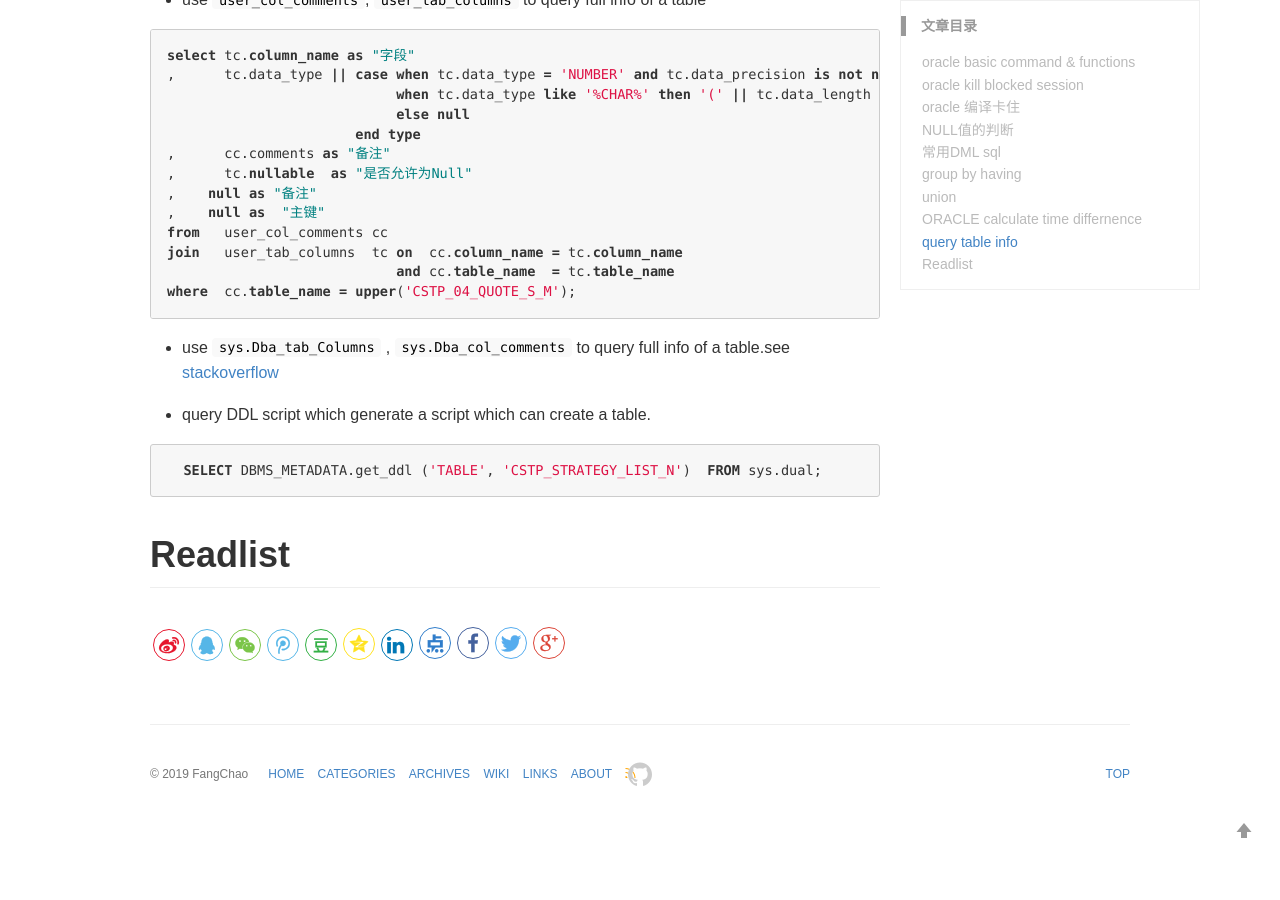
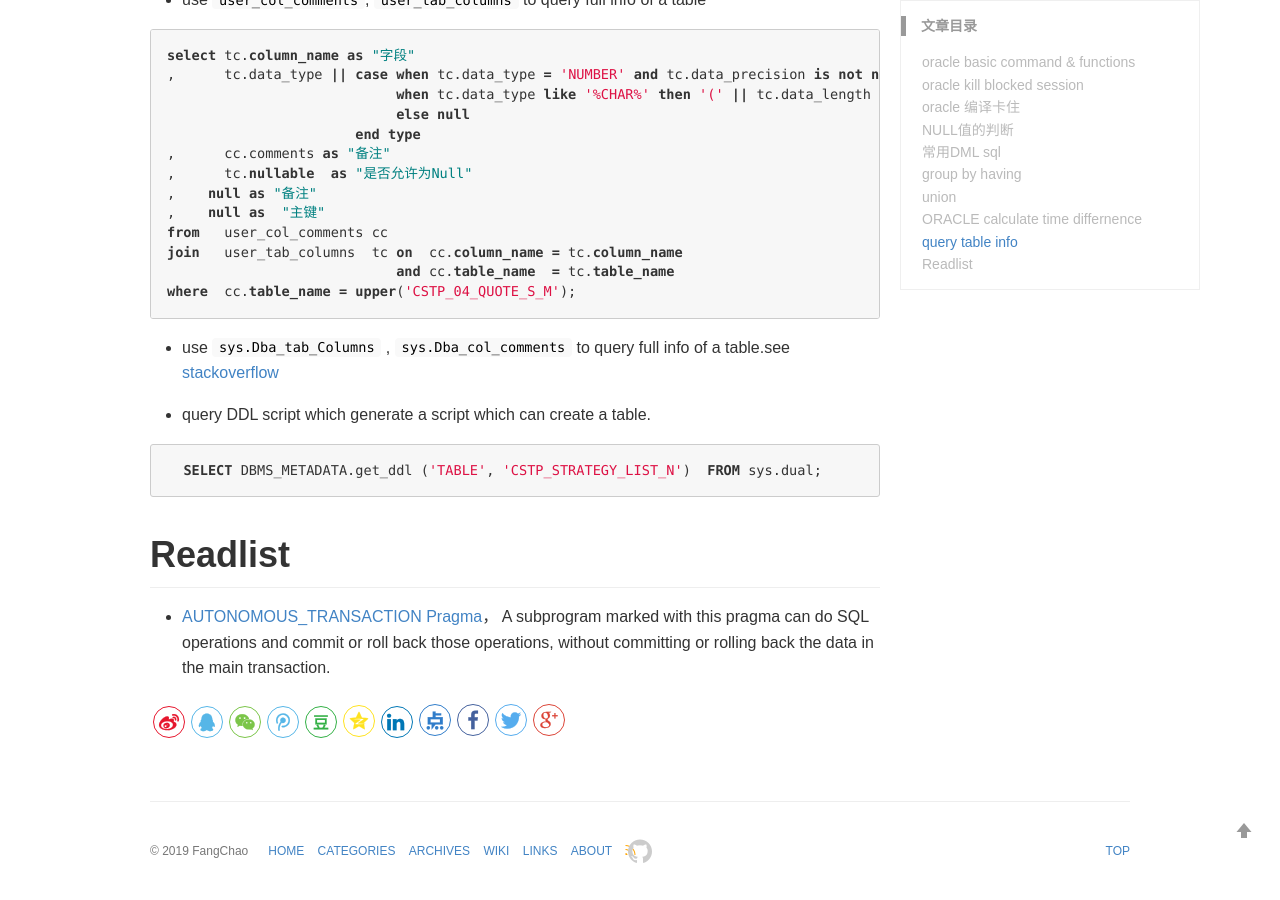
Before and after one commit to alanackart/alanackart.github.io, a Jekyll site: the page built from _posts/2018-08-14-ORACLE.md, in a window 1280 px wide and 900 px high, scrolled down 5932 px. Built offline with Jekyll 4.4.1, drawn with Linux system fonts in a browser that asks for light colours; comment, search, counter and statistics services are not loaded; before the commit the page ends 6755 px from its top, so only the background shows below that.

Commit message:
minor update on document organization and content

````diff
--- a/_posts/2018-08-14-ORACLE.md
+++ b/_posts/2018-08-14-ORACLE.md
@@ -294,3 +294,5 @@ where  cc.table_name = upper('CSTP_04_QUOTE_S_M');
   ```
 
 # Readlist
+
+- [AUTONOMOUS_TRANSACTION Pragma](https://docs.oracle.com/cd/B14117_01/appdev.101/b10807/13_elems002.htm)， A subprogram marked with this pragma can do SQL operations and commit or roll back those operations, without committing or rolling back the data in the main transaction.
````
Also changed, not shown: _posts/2019-05-26-c cpp note.md (+2 -0 lines).
